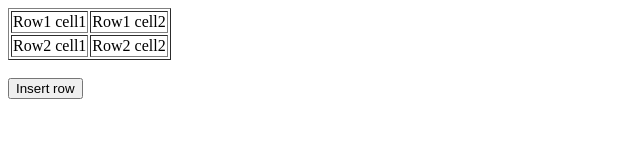
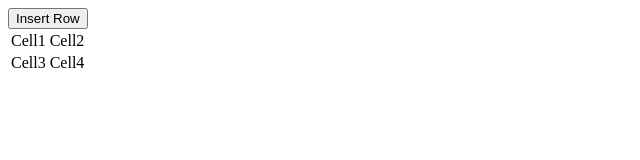
Before and after one commit to acciojob/create-table-1-Joskemu, a website: page main.html in a window 1280 px wide. Shown: the whole page, without its empty margins (0-640 px from the left). Drawn offline with Linux system fonts and the light colour scheme.

Commit message:
created a submission

```diff
--- a/main.html
+++ b/main.html
@@ -1,25 +1,24 @@
+
 <!DOCTYPE html>
-
-<html>
-
+<html lang="en">
 <head>
-	<meta charset=utf-8 />
-	<title>Insert row in a table</title>
-	<link rel="stylesheet" href="styles.css">
+    <meta charset="UTF-8">
+    <meta name="viewport" content="width=device-width, initial-scale=1.0">
+    <title>Insert Row</title>
+    <link rel="stylesheet" href="styles.css">
 </head>
-
 <body>
-	<table id="sampleTable" border="1">
-		<tr><td>Row1 cell1</td>
-		<td>Row1 cell2</td></tr>
-		<tr><td>Row2 cell1</td>
-		<td>Row2 cell2</td></tr>
-	</table><br>
-
-	<input type="button" onclick="insert_Row()" value="Insert row">
-    <script type="text/javascript" src="./script.js">
-</script>
-
+    <button onclick="insert_Row()">Insert Row</button>
+    <table id="sampleTable">
+        <tr>
+            <td>Cell1</td>
+            <td>Cell2</td>
+        </tr>
+        <tr>
+            <td>Cell3</td>
+            <td>Cell4</td>
+        </tr>
+    </table>
+    <script type="text/javascript" src="script.js"></script>
 </body>
-
 </html>
--- a/script.js
+++ b/script.js
@@ -1,5 +1,15 @@
 function insert_Row() {
-    //Write your code here
+    // Get the table element by its ID
+    const table = document.getElementById('sampleTable');
 
+    // Create a new row at the top of the table (index 0)
+    const newRow = table.insertRow(0);
 
+    // Insert two new cells in the row
+    const cell1 = newRow.insertCell(0);  // First cell
+    const cell2 = newRow.insertCell(1);  // Second cell
+
+    // Set the text content for the new cells
+    cell1.textContent = 'New Cell1';
+    cell2.textContent = 'New Cell2';
 }
```
